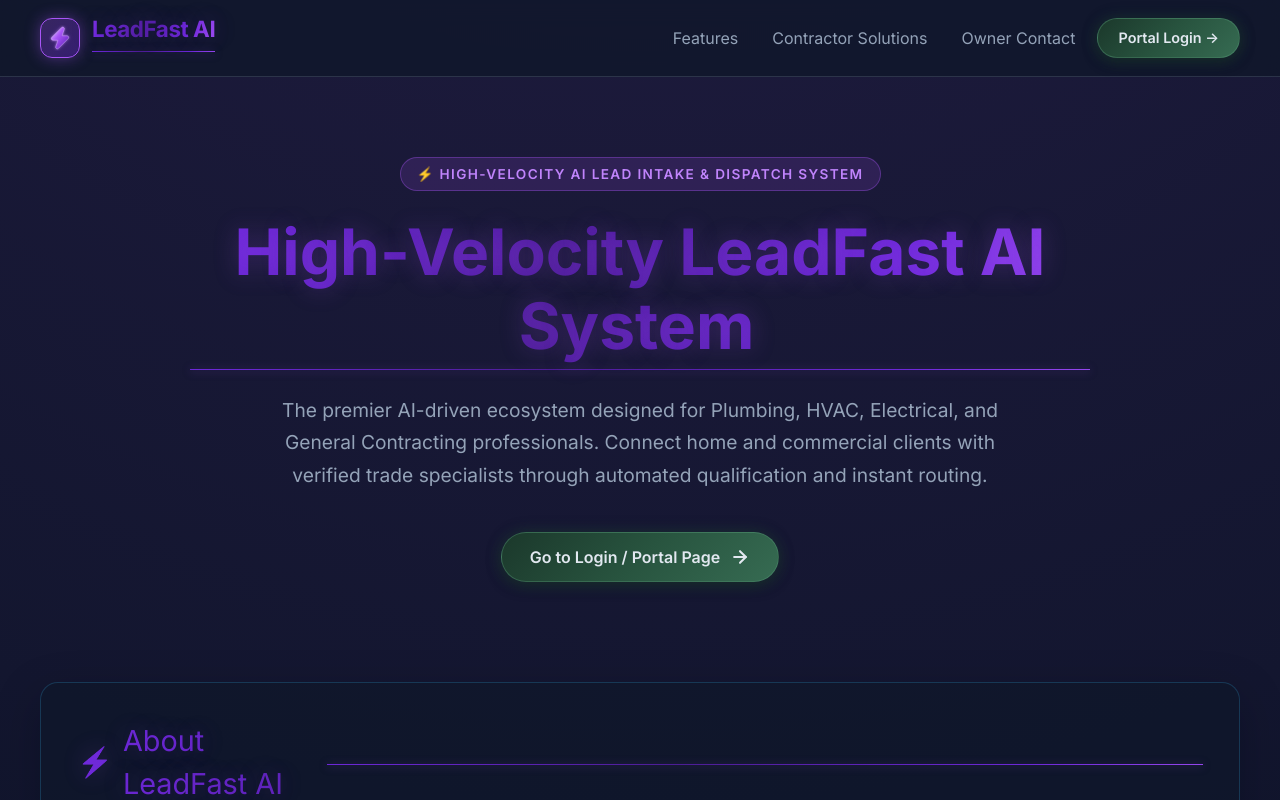
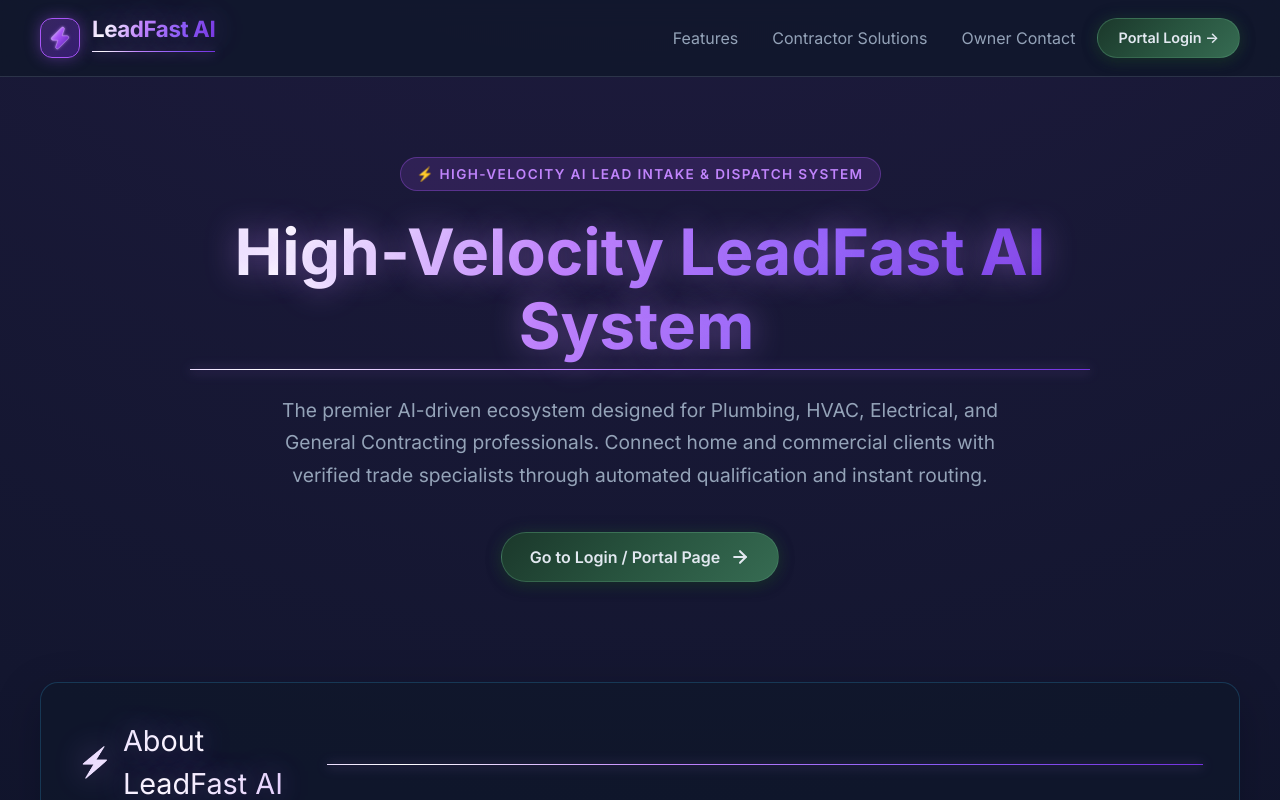
Before and after one commit to kidgamer254/LeadFast_AI, a Next.js app in the folder NextJs/: page / in a window 1280 px wide. Shown: the top 800 px of the page. Built offline with nearby package versions, Linux system fonts and the light colour scheme.

Commit message:
style: slow purple traverse to 3.5s and brighten purple gradient stops

```diff
--- a/NextJs/app/globals.css
+++ b/NextJs/app/globals.css
@@ -30,23 +30,23 @@ h1, h2, h3, h4, h5, h6, .shiny-gold-heading, .shiny-purple-heading {
   display: inline-block;
   background: linear-gradient(
     110deg,
-    #4c1d95 0%,
-    #6d28d9 20%,
-    #a855f7 35%,
-    #f3e8ff 48%,
+    #6d28d9 0%,
+    #8b5cf6 20%,
+    #c084fc 35%,
+    #f5f0ff 48%,
     #FFFFFF 50%,
-    #f3e8ff 52%,
-    #a855f7 65%,
-    #6d28d9 80%,
-    #4c1d95 100%
+    #f5f0ff 52%,
+    #c084fc 65%,
+    #8b5cf6 80%,
+    #6d28d9 100%
   );
   background-size: 200% 100%;
   -webkit-background-clip: text;
   -webkit-text-fill-color: transparent;
   background-clip: text;
   color: transparent;
-  animation: purpleTraverse 2s linear infinite;
-  text-shadow: 0 0 25px rgba(168, 85, 247, 0.25);
+  animation: purpleTraverse 3.5s linear infinite;
+  text-shadow: 0 0 32px rgba(192, 132, 252, 0.45);
   margin-bottom: 12px;
 }
 
@@ -59,19 +59,19 @@ h1::after, h2::after, h3::after, h4::after, h5::after, h6::after, .shiny-gold-he
   margin-top: 6px;
   background: linear-gradient(
     110deg,
-    #4c1d95 0%,
-    #6d28d9 20%,
-    #a855f7 35%,
-    #f3e8ff 48%,
+    #6d28d9 0%,
+    #8b5cf6 20%,
+    #c084fc 35%,
+    #f5f0ff 48%,
     #FFFFFF 50%,
-    #f3e8ff 52%,
-    #a855f7 65%,
-    #6d28d9 80%,
-    #4c1d95 100%
+    #f5f0ff 52%,
+    #c084fc 65%,
+    #8b5cf6 80%,
+    #6d28d9 100%
   );
   background-size: 200% 100%;
-  animation: purpleTraverse 2s linear infinite;
-  box-shadow: 0 1px 8px rgba(168, 85, 247, 0.5);
+  animation: purpleTraverse 3.5s linear infinite;
+  box-shadow: 0 1px 12px rgba(192, 132, 252, 0.75);
 }
 
 @keyframes purpleTraverse {
```
